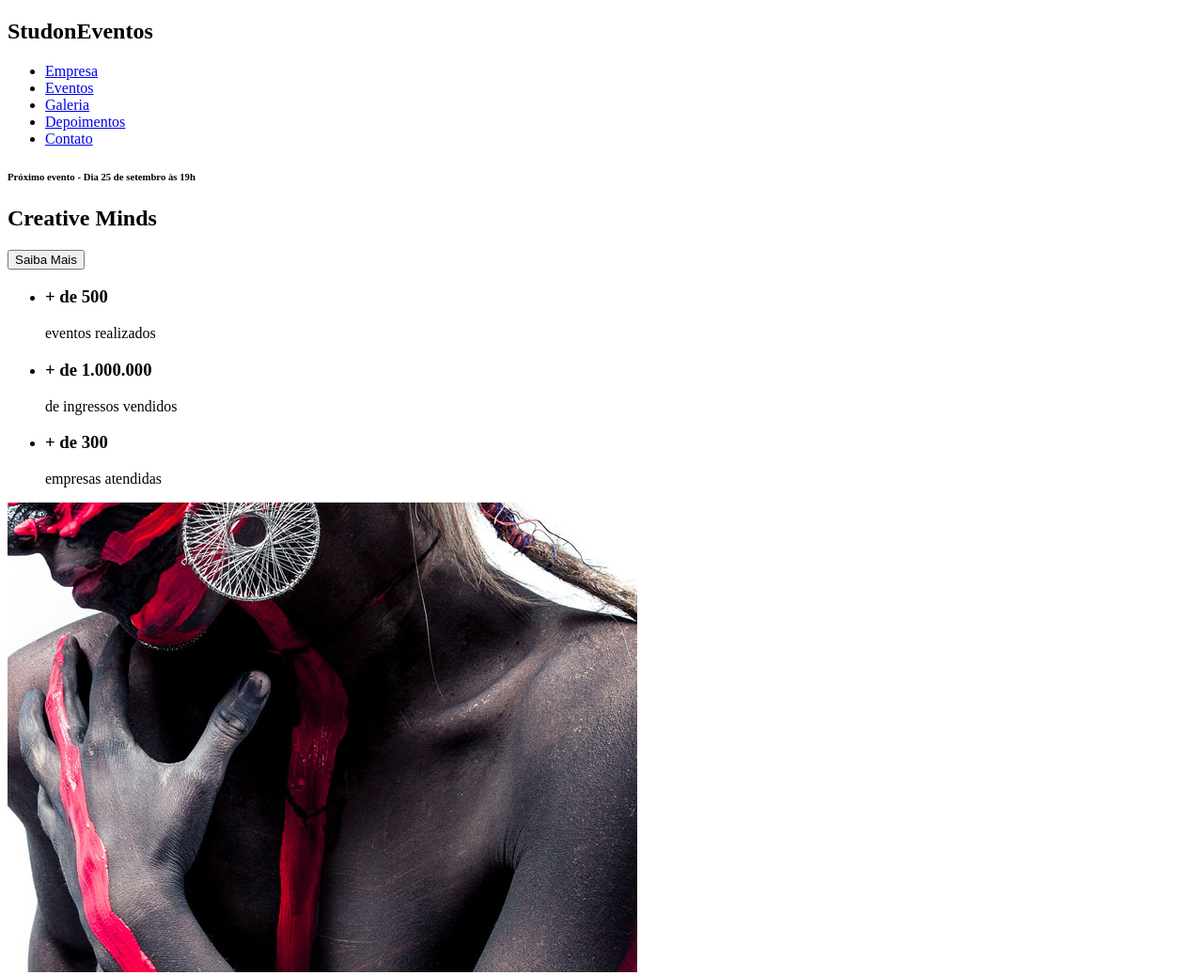
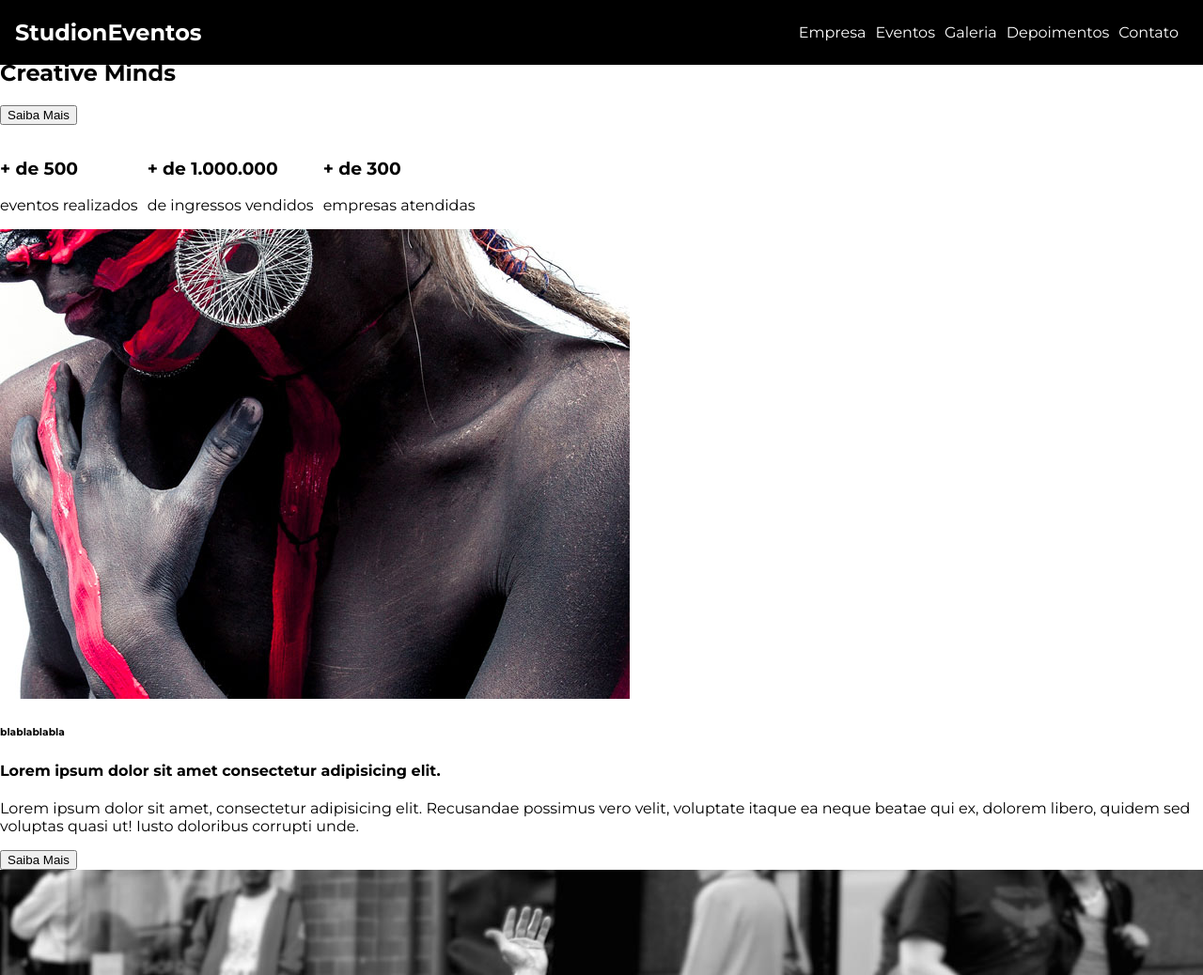
Before and after one commit to PedrovBraga/studion, a website: page src/index.html in a window 1280 px wide. Shown: the top 1038 px of the page at 94% size. Drawn offline with Linux system fonts and the light colour scheme.

Commit message:
feat(nav): added base style

```diff
--- a/src/index.html
+++ b/src/index.html
@@ -4,12 +4,13 @@
     <meta charset="UTF-8">
     <meta http-equiv="X-UA-Compatible" content="IE=edge">
     <meta name="viewport" content="width=device-width, initial-scale=1.0">
+    <link rel="stylesheet" href="style.css">
     <title>Studion</title>
 </head>
     <body>
-        <nav>
-            <h1>Stud<span>on</span><span>Eventos</span></h1>
-            <ul>
+        <nav class="navbar">
+            <h1>Studi<span>on</span><span>Eventos</span></h1>
+            <ul class="navbar__links">
                 <li>
                     <a href="#empresa">
                         Empresa
--- /dev/null
+++ b/src/style.css
@@ -0,0 +1,48 @@
+@import url('https://fonts.googleapis.com/css2?family=Montserrat:wght@400;700&display=swap');
+
+* {
+    box-sizing: border-box;
+}
+
+:root {
+    font-family: 'Montserrat', sans-serif ;
+    font-size: 16px;
+}
+
+body {
+    margin: 0;
+}
+
+ul {
+    display: flex;
+    list-style: none;
+    padding-left: 0;
+}
+
+li {
+    margin-right: 0.625rem;
+}
+
+.navbar {
+    position: fixed;
+    display: grid;
+    grid-template-columns: 1fr 9fr;
+    align-items: center;
+    top: 0;
+    left: 0;
+
+    width: 100vw;
+    padding: 0 1rem;
+
+    background-color: #000;
+    color: #fff;
+}
+
+.navbar__links {
+    justify-self: end;
+}
+
+.navbar__links a {
+    text-decoration: none;
+    color: #fff;
+}
```
